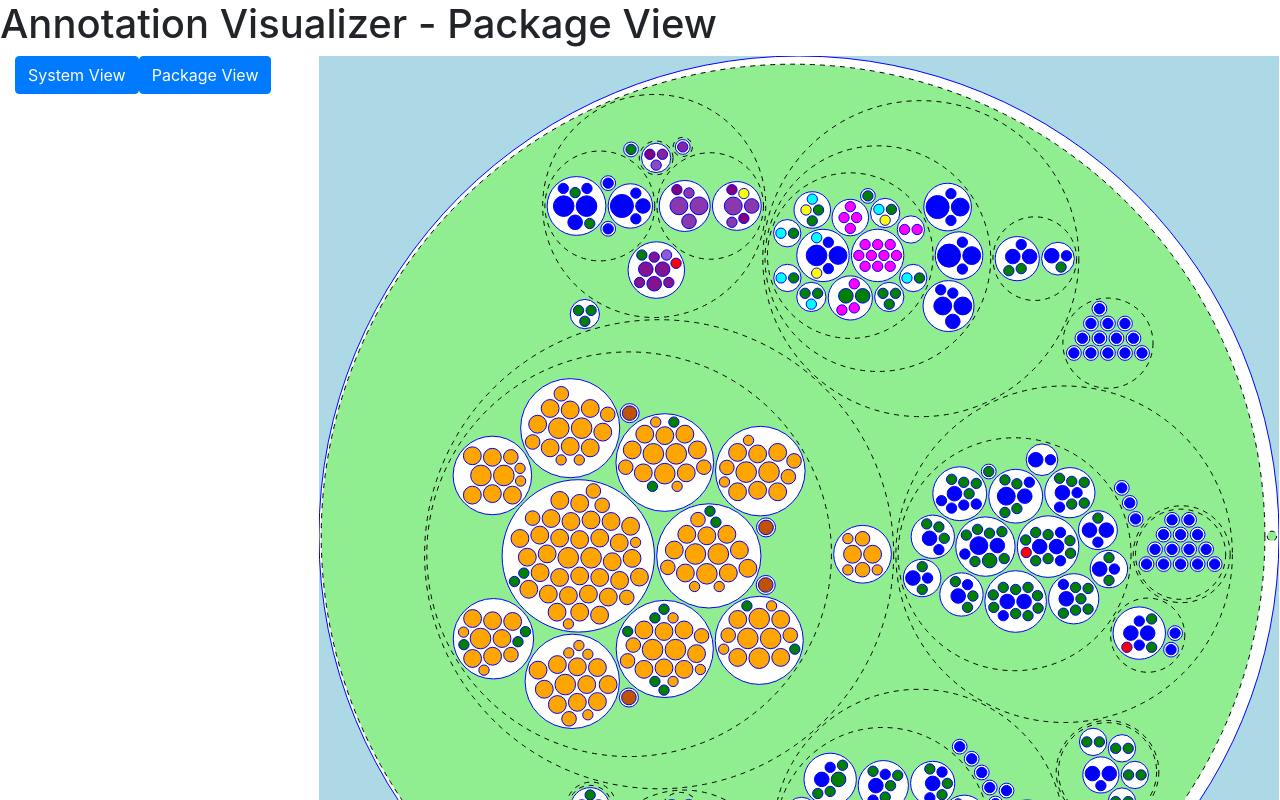
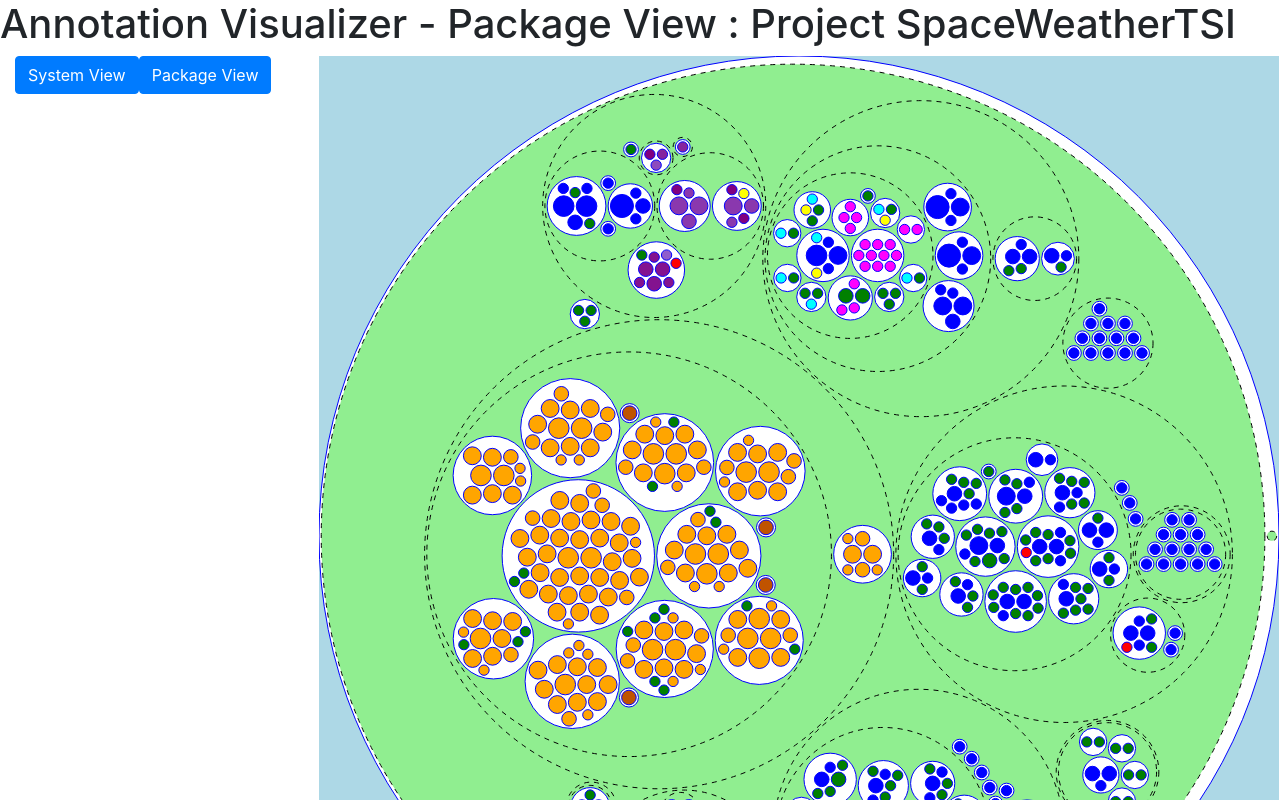
Before and after one commit to metaisbeta/avisualizer, an Angular app: page / in a window 1280 px wide. Shown: the top 800 px of the page. Built offline with nearby package versions, Linux system fonts and the light colour scheme.

Commit message:
added project name to view header

```diff
--- a/src/app/avisualizer-main-view/avisualizer-main-view.component.html
+++ b/src/app/avisualizer-main-view/avisualizer-main-view.component.html
@@ -1,7 +1,6 @@
-<div [hidden]="isSVHidden"><h1>Annotation Visualizer - System View </h1></div>
-<div [hidden]="isPVHidden"><h1>Annotation Visualizer - Package View </h1></div>
+<div id="headerSV" [hidden]="isSVHidden"><h1>Annotation Visualizer - System View </h1></div>
+<div id="headerPV" [hidden]="isPVHidden"><h1>Annotation Visualizer - Package View </h1></div>
 <div class="container-fluid">
-
     <div class="row">
         <div class="col-sm">
 
--- a/src/app/avisualizer-main-view/avisualizer-main-view.component.ts
+++ b/src/app/avisualizer-main-view/avisualizer-main-view.component.ts
@@ -31,13 +31,5 @@ export class AvisualizerMainViewComponent implements OnInit {
     this.isPVHidden = false;
     SVGUtils.resetPackageView();
   }
-  changeView(){
-	if(this.selectedView=="Package View"){
-		this.selectedView="System View";
-	}else{
-		this.selectedView="Package View";
-	}
-  }
-
 
 }
--- a/src/app/package-view/package-view.component.ts
+++ b/src/app/package-view/package-view.component.ts
@@ -33,6 +33,7 @@ export class PackageViewComponent implements OnInit {
   }
 
   private readPackageView(data: any[]): void{
+
     this.root = d3.hierarchy(data);
 
     this.root.descendants().forEach(d => {
@@ -58,9 +59,15 @@ export class PackageViewComponent implements OnInit {
     SchemaTableComponent.populateSchemasTable(anot);
 
     this.svg = SVGUtils.createSvg(".svg-container-pv",this.width,this.height,"pacote");
+    var title = d3.select("#headerPV").text()+": Project "+this.root.data.name;
+    d3.select("#headerPV").select("h1").text(title);
+    console.log(title);
+
+
     this.node = SVGUtils.createNode(this.svg, this.root);
     //Initial Zoom
     ZoomUtils.zoomTo([this.root.x, this.root.y, this.root.r * 2],this.svg, this.zoomProp,this.node);
+
     //Color all circles
 
     d3.selectAll("circle").attr("stroke", d => CircleUtils.addCircleStroke(d))
--- a/src/app/system-view/system-view.component.ts
+++ b/src/app/system-view/system-view.component.ts
@@ -57,6 +57,9 @@ export class SystemViewComponent implements OnInit {
     this.node = SVGUtils.createNode(this.svg, this.root);
     //Initial Zoom
     ZoomUtils.zoomTo([this.root.x, this.root.y, this.root.r * 2],this.svg, this.zoomProp,this.node);
+    var title = d3.select("#headerSV").text()+": Project "+this.root.data.name;
+    d3.select("#headerSV").select("h1").text(title);
+
 
     //Color all circles
     d3.selectAll("circle").attr("stroke", d => CircleUtils.addCircleStroke(d))
--- a/src/app/utils/AnnotationSchemas.ts
+++ b/src/app/utils/AnnotationSchemas.ts
@@ -46,9 +46,9 @@ export class AnnotationSchemas{
 
     const colorArr = d3.scaleOrdinal(d3.schemeCategory10).domain(colorsArray);
     const coress = d3.scaleSequential(d3.interpolateRgb(cors[0],corslight[0])).domain([0,4]);
-    console.log(d3.color(coress(3)).formatHex());
+    //console.log(d3.color(coress(3)).formatHex());
     for(let s in colorsArray){
-        console.log(colorsArray[s]+" "+groupsMap.get(colorsArray[s]).length);
+        //console.log(colorsArray[s]+" "+groupsMap.get(colorsArray[s]).length);
 
         const cores = d3.scaleSequential(d3.interpolateRgbBasis([String(cors[s]),String(corslight[s])])).domain([0,groupsMap.get(colorsArray[s]).length]);
     	for(let r=0; r< groupsMap.get(colorsArray[s]).length;r++){
@@ -56,9 +56,7 @@ export class AnnotationSchemas{
 	}
 
     }
-    console.log(hexColors.length);
-    for(let j=0;j<hexColors.length;j++)
-	console.log(hexColors[j]);
+
     this.schemasOrdered.forEach((value,i) => {
       	const myColor = d3.scaleSequential(d3.interpolateRgb(cors[i],corslight[i])).domain([0,this.schemasOrdered.length]);
       this.schemasColorMap.set(value, hexColors[i]);
--- a/src/app/utils/SVGUtils.ts
+++ b/src/app/utils/SVGUtils.ts
@@ -96,7 +96,6 @@ export class SVGUtils{
    }
 
     public static createPopUp(d: any, svg: any, event: any){
-	console.log(d);
         if(d.data.type=="schema"){
 		const divTooltip = d3.select("body").append("div")
     			.attr("class", "tooltip")
```
